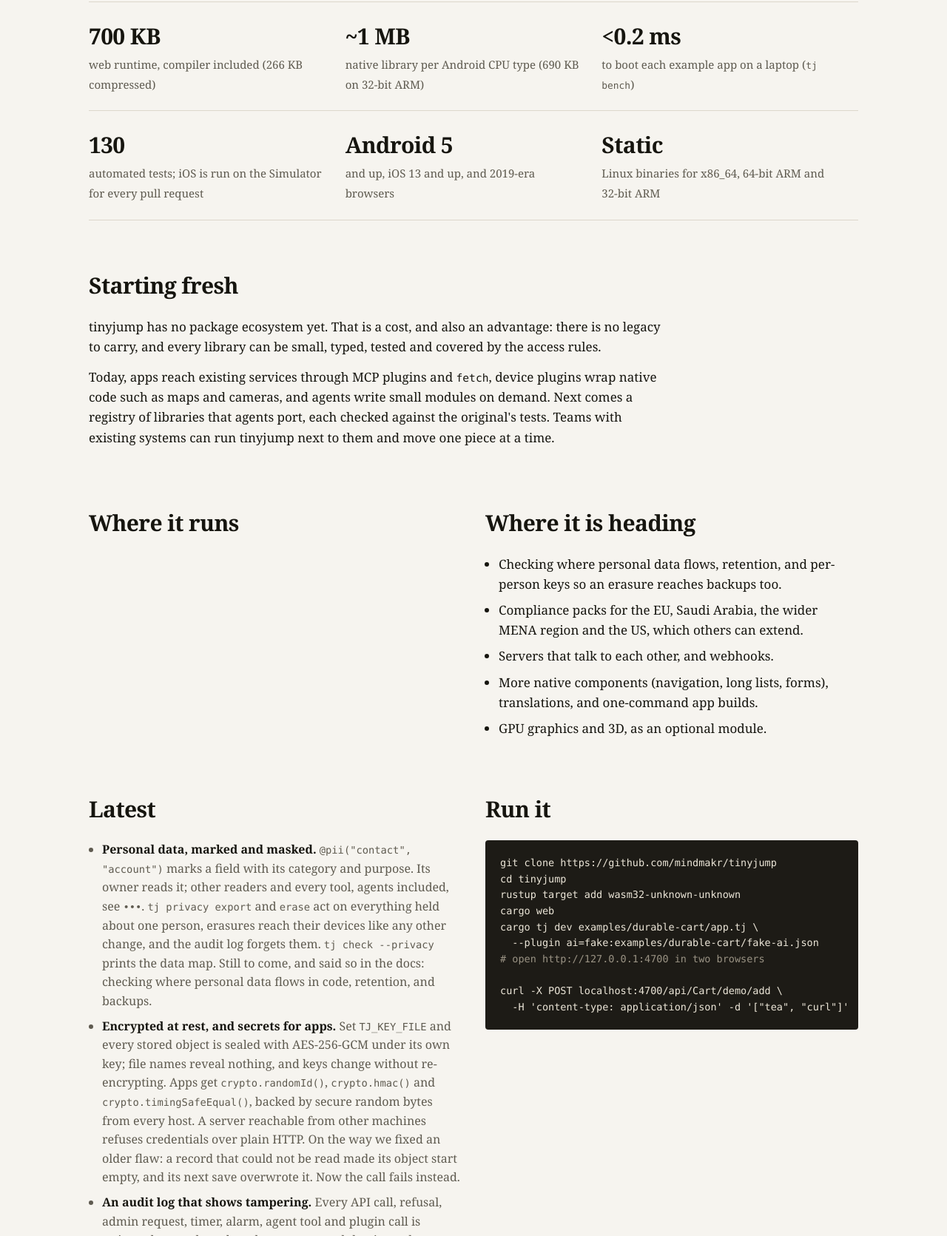
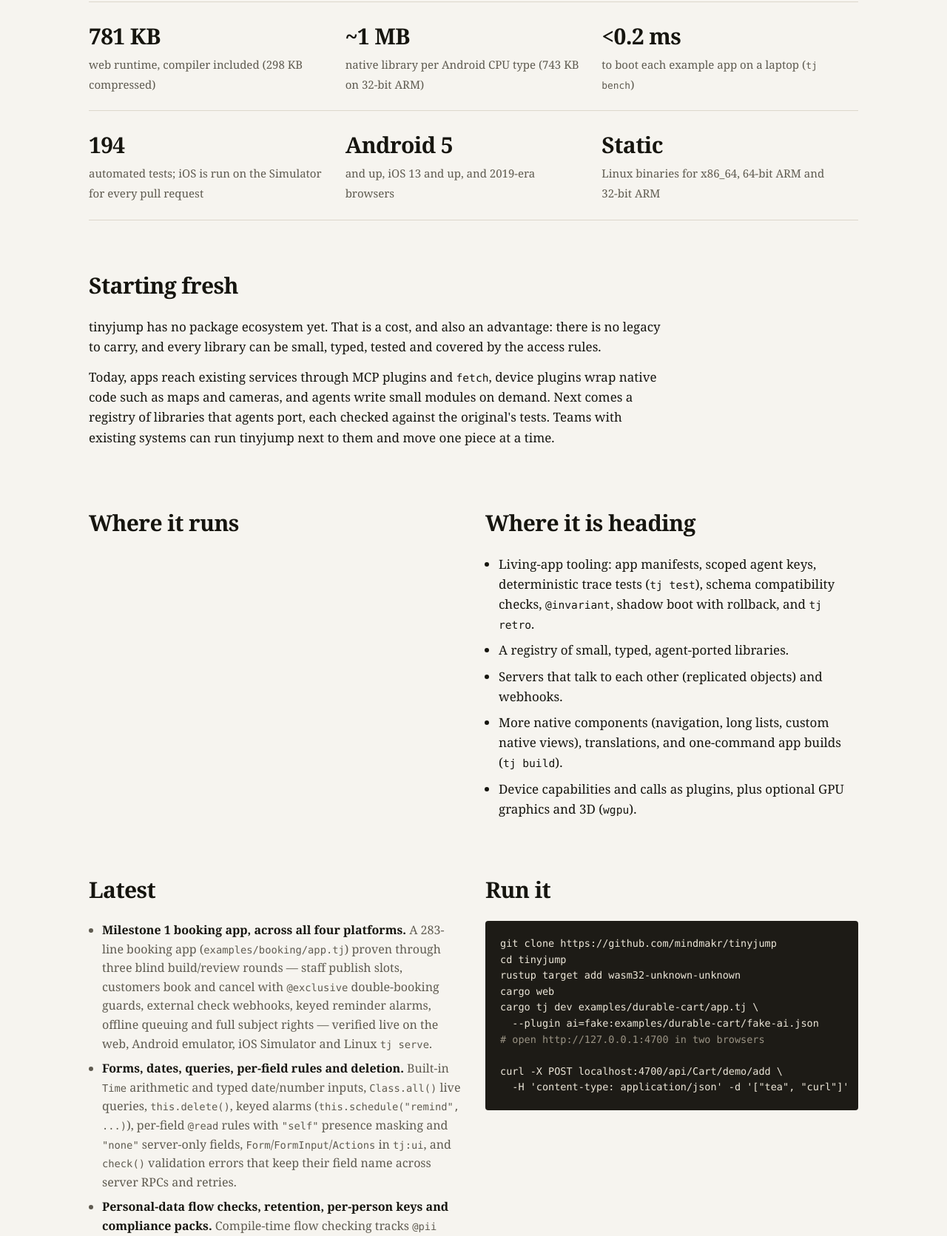
Before and after one commit to mindmakr/tinyjump, a plain HTML site: page site/index.html in a window 1280 px wide. Shown: the part 2825-4496 px from the top of the page at 74% size. Drawn offline with Linux system fonts and the light colour scheme.

Commit message:
Site and docs: update marketing site, README and trust.md for Milestone 1 and privacy/compliance

```diff
--- a/site/index.html
+++ b/site/index.html
@@ -161,10 +161,10 @@
     <section>
       <h2>Measured, not claimed</h2>
       <div class="numbers">
-        <div class="num"><b>700 KB</b><span>web runtime, compiler included (266 KB compressed)</span></div>
-        <div class="num"><b>~1 MB</b><span>native library per Android CPU type (690 KB on 32-bit ARM)</span></div>
+        <div class="num"><b>781 KB</b><span>web runtime, compiler included (298 KB compressed)</span></div>
+        <div class="num"><b>~1 MB</b><span>native library per Android CPU type (743 KB on 32-bit ARM)</span></div>
         <div class="num"><b>&lt;0.2 ms</b><span>to boot each example app on a laptop (<code>tj bench</code>)</span></div>
-        <div class="num"><b>130</b><span>automated tests; iOS is run on the Simulator for every pull request</span></div>
+        <div class="num"><b>194</b><span>automated tests; iOS is run on the Simulator for every pull request</span></div>
         <div class="num"><b>Android 5</b><span>and up, iOS 13 and up, and 2019-era browsers</span></div>
         <div class="num"><b>Static</b><span>Linux binaries for x86_64, 64-bit ARM and 32-bit ARM</span></div>
       </div>
@@ -184,11 +184,11 @@
       <div>
         <h2>Where it is heading</h2>
         <ul>
-          <li>Checking where personal data flows, retention, and per-person keys so an erasure reaches backups too.</li>
-          <li>Compliance packs for the EU, Saudi Arabia, the wider MENA region and the US, which others can extend.</li>
-          <li>Servers that talk to each other, and webhooks.</li>
-          <li>More native components (navigation, long lists, forms), translations, and one-command app builds.</li>
-          <li>GPU graphics and 3D, as an optional module.</li>
+          <li>Living-app tooling: app manifests, scoped agent keys, deterministic trace tests (<code>tj test</code>), schema compatibility checks, <code>@invariant</code>, shadow boot with rollback, and <code>tj retro</code>.</li>
+          <li>A registry of small, typed, agent-ported libraries.</li>
+          <li>Servers that talk to each other (replicated objects) and webhooks.</li>
+          <li>More native components (navigation, long lists, custom native views), translations, and one-command app builds (<code>tj build</code>).</li>
+          <li>Device capabilities and calls as plugins, plus optional GPU graphics and 3D (<code>wgpu</code>).</li>
         </ul>
       </div>
     </section>
@@ -197,7 +197,10 @@
       <div>
         <h2>Latest</h2>
         <ul class="log">
-          <li><b>Personal data, marked and masked.</b> <code>@pii("contact", "account")</code> marks a field with its category and purpose. Its owner reads it; other readers and every tool, agents included, see <code>•••</code>. <code>tj privacy export</code> and <code>erase</code> act on everything held about one person, erasures reach their devices like any other change, and the audit log forgets them. <code>tj check --privacy</code> prints the data map. Still to come, and said so in the docs: checking where personal data flows in code, retention, and backups.</li>
+          <li><b>Milestone 1 booking app, across all four platforms.</b> A 283-line booking app (<code>examples/booking/app.tj</code>) proven through three blind build/review rounds — staff publish slots, customers book and cancel with <code>@exclusive</code> double-booking guards, external check webhooks, keyed reminder alarms, offline queuing and full subject rights — verified live on the web, Android emulator, iOS Simulator and Linux <code>tj serve</code>.</li>
+          <li><b>Forms, dates, queries, per-field rules and deletion.</b> Built-in <code>Time</code> arithmetic and typed date/number inputs, <code>Class.all()</code> live queries, <code>this.delete()</code>, keyed alarms (<code>this.schedule("remind", ...)</code>), per-field <code>@read</code> rules with <code>"self"</code> presence masking and <code>"none"</code> server-only fields, <code>Form</code>/<code>FormInput</code>/<code>Actions</code> in <code>tj:ui</code>, and <code>check()</code> validation errors that keep their field name across server RPCs and retries.</li>
+          <li><b>Personal-data flow checks, retention, per-person keys and compliance packs.</b> Compile-time flow checking tracks <code>@pii</code> across functions, components and <code>tj:ui</code> so personal data cannot reach <code>fetch</code>, logs, errors or plugins without <code>reveal(value, purpose)</code>, while letting a person view their own <code>exportData(caller.id)</code> on screen. Includes <code>@retain</code>, <code>@legalHold</code>, per-person encryption keys (crypto-shredded on erase), <code>@by</code> shared lists, <code>tj:consent</code> with <code>@needs</code>, <code>const lawfulBasis</code>, GDPR article 30 records (<code>tj check --privacy --record</code>), and extensible data-only compliance packs (<code>tj check --compliance</code>, <code>tj serve --compliance</code>).</li>
+          <li><b>Personal data, marked and masked.</b> <code>@pii("contact", "account")</code> marks a field with its category and purpose. Its owner (and any readers the field names) reads it; other readers and every tool, agents included, see <code>•••</code>. <code>tj privacy export</code> and <code>erase</code> act on everything held about one person, erasures reach their devices like any other change, and the audit log forgets them.</li>
           <li><b>Encrypted at rest, and secrets for apps.</b> Set <code>TJ_KEY_FILE</code> and every stored object is sealed with AES-256-GCM under its own key; file names reveal nothing, and keys change without re-encrypting. Apps get <code>crypto.randomId()</code>, <code>crypto.hmac()</code> and <code>crypto.timingSafeEqual()</code>, backed by secure random bytes from every host. A server reachable from other machines refuses credentials over plain HTTP. On the way we fixed an older flaw: a record that could not be read made its object start empty, and its next save overwrote it. Now the call fails instead.</li>
           <li><b>An audit log that shows tampering.</b> Every API call, refusal, admin request, timer, alarm, agent tool and plugin call is written down: who, what, the outcome and the time taken, never values. Each line is chained to the one before with a keyed hash, and signed checkpoints can be copied off the machine. <code>tj audit verify</code> finds a changed, removed or reordered line, and with that copy, a history rewritten by someone holding the key. People appear as random tokens, so forgetting someone does not mean editing the log.</li>
           <li><b>One call at a time, where it matters.</b> Mark a method <code>@exclusive</code> and an object runs one such call at a time, like an actor, even across <code>await</code>. Three payments of 60 from a balance of 100, sent at once: one goes through instead of all three. Calls that would wait for each other fail at once instead of hanging, and an agent's tools never wait for the agent.</li>
```
Also changed, not shown: 2 other files.
